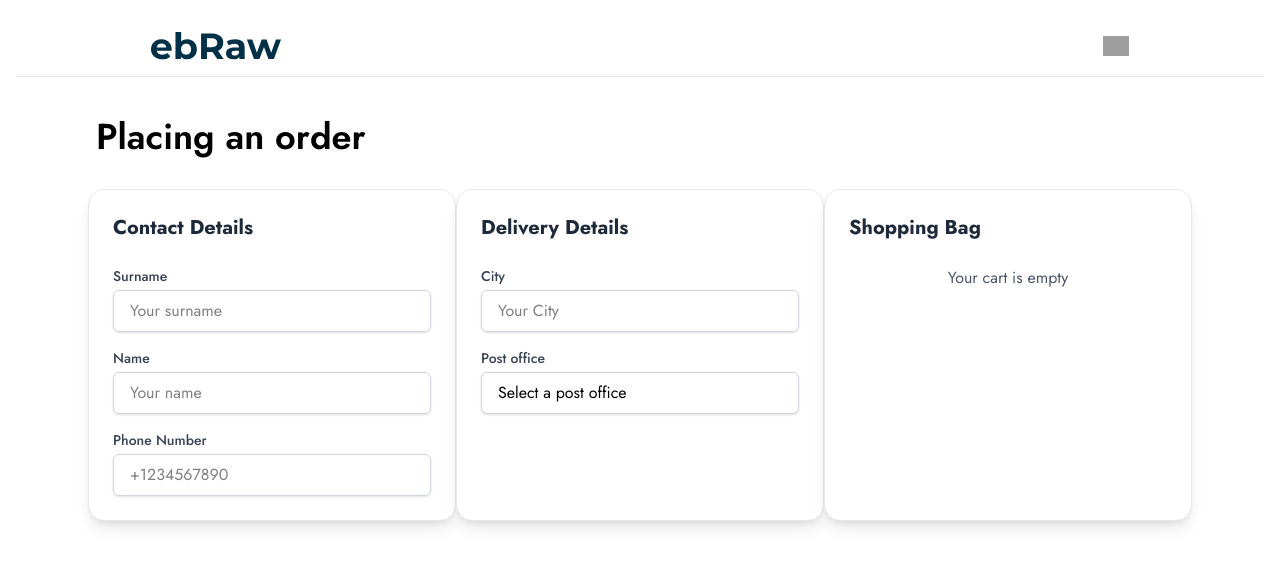
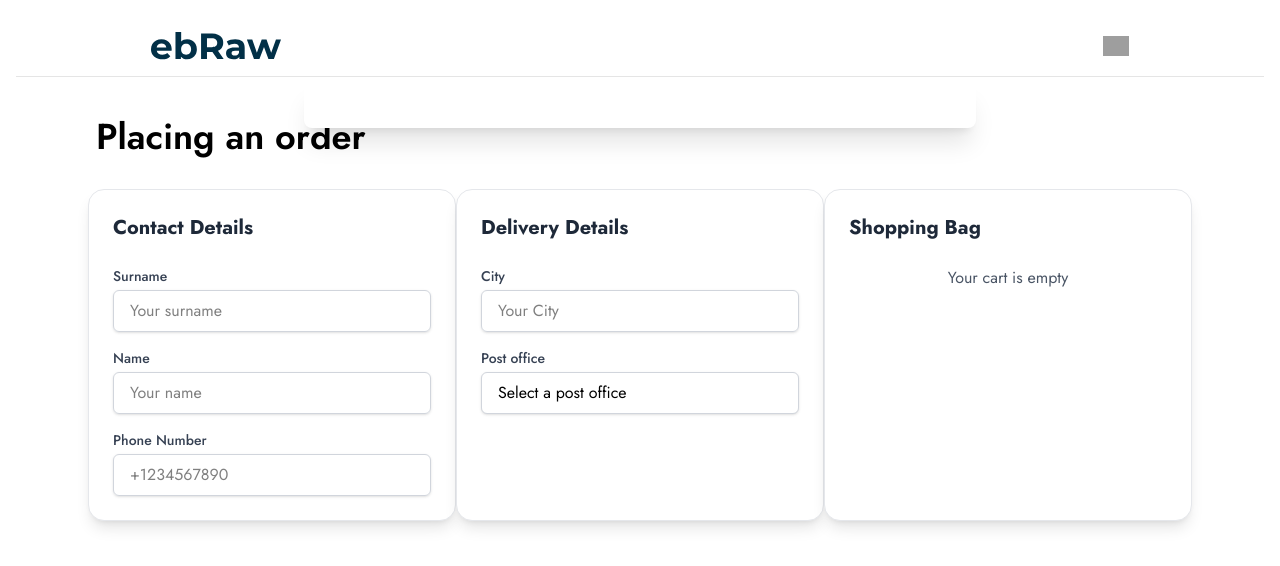
Before and after one commit to nazarMn/eb-raw, a Next.js app: page /Checkout in a window 1280 px wide. Shown: the top 566 px of the page. Built offline with nearby package versions, Linux system fonts and the light colour scheme; grey boxes are pictures that could not be loaded.

Commit message:
connect PaymentModal in Checkout

```diff
--- a/pages/Checkout.jsx
+++ b/pages/Checkout.jsx
@@ -5,6 +5,7 @@ import Text from '@/components/componentsCheckout/Text/Text';
 import Cart from '@/components/componentsCheckout/Cart/Cart';
 import ContactDetailsForm from '@/components/componentsCheckout/ContactDetailsForm/ContactDetailsForm';
 import ContactDeliveryForm from '@/components/componentsCheckout/ContactDeliveryForm/ContactDeliveryForm';
+import PaymentModal from '@/components/Modal/PaymentModal/PaymentModal';
 
 
 const jost = Jost({
@@ -24,6 +25,8 @@ const jost = Jost({
             <Cart />
           </div>
         </div>
+
+        <PaymentModal />
       </div>
     );
   }
```
